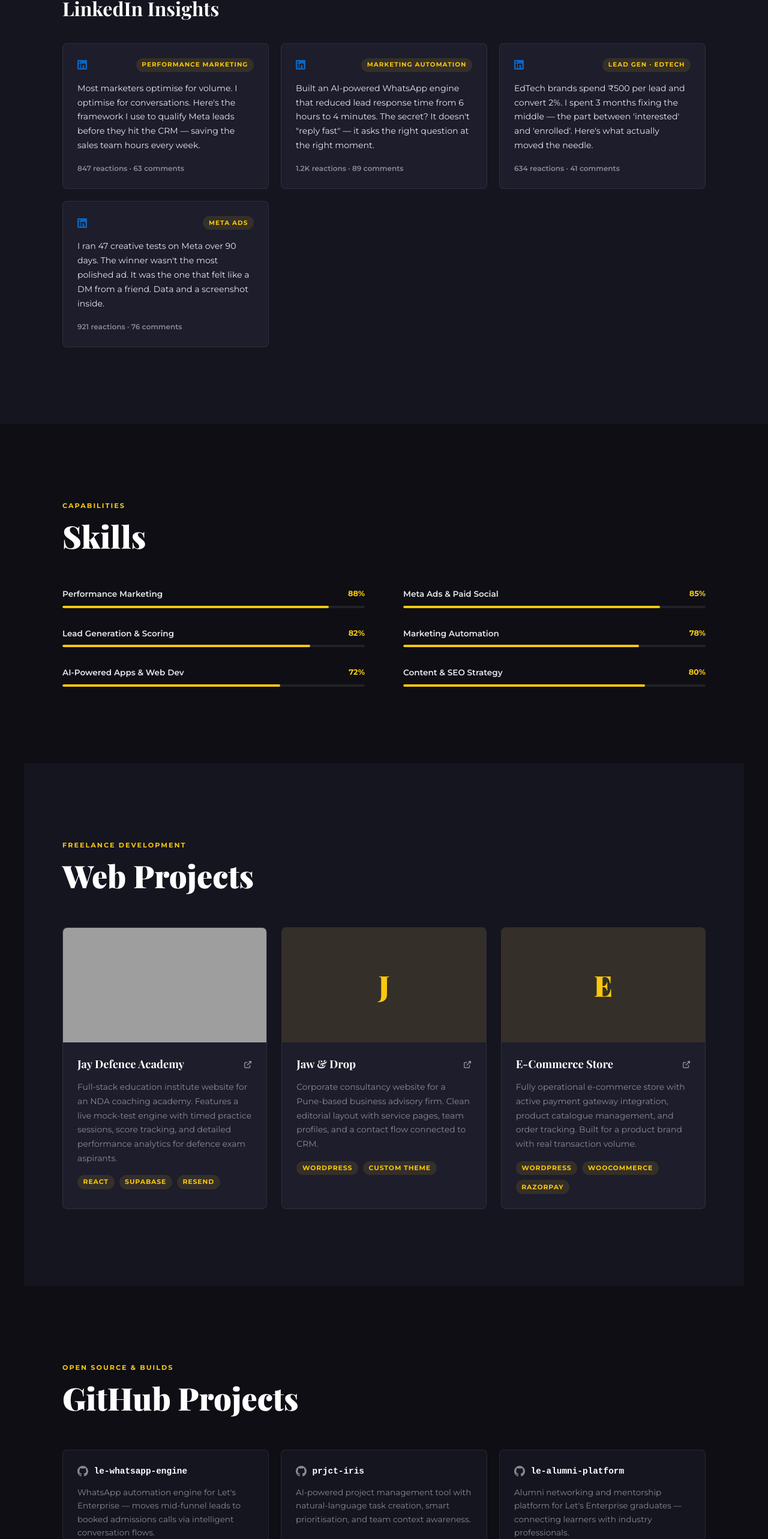
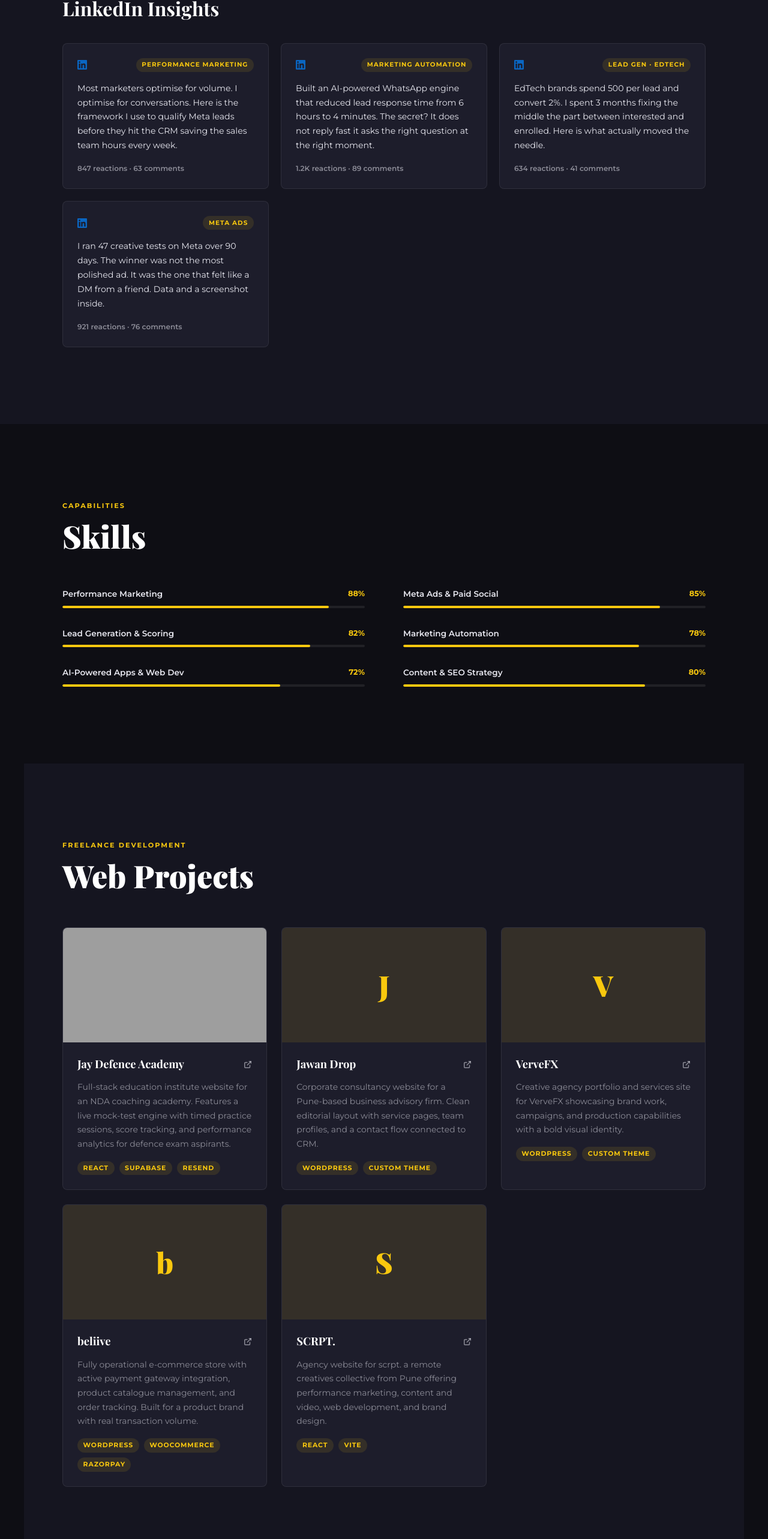
Before and after one commit to jaysahastrabudhe/jay-portfolio, a React (Vite) app: page / in a window 1280 px wide. Shown: the part 3078-5644 px from the top of the page at 60% size. Built offline with nearby package versions, Linux system fonts and the light colour scheme; grey boxes are pictures that could not be loaded; a web font is replaced by a local one.

Commit message:
feat: add all 5 client web projects with correct links
- Jay Defence Academy (jaydefenceacademy.com)
- Jawan Drop (jawandrop.in)
- VerveFX (forestgreen-locust-191432.hostingersite.com)
- beliive (darkred-leopard-153534.hostingersite.com)
- SCRPT. (scrpt.in)

```diff
--- a/src/data/projects.js
+++ b/src/data/projects.js
@@ -29,7 +29,7 @@ export const githubProjects = [
   },
   {
     name: 'marketing-funnel-dashboard',
-    desc: 'Unified analytics dashboard connecting Meta Ads → WhatsApp → Zoho CRM, built on Vite + Vercel + Neon Postgres.',
+    desc: 'Unified analytics dashboard connecting Meta Ads to WhatsApp to Zoho CRM, built on Vite + Vercel + Neon Postgres.',
     lang: 'TypeScript',
     langColor: '#3178c6',
     url: 'https://github.com/jaysahastrabudhe/marketing-funnel-dashboard',
@@ -46,45 +46,59 @@ export const githubProjects = [
 export const webProjects = [
   {
     name: 'Jay Defence Academy',
-    url: 'https://www.jaydefenceacademy.com',
+    url: 'https://jaydefenceacademy.com',
     image: '/screenshot-jda.png',
-    desc: 'Full-stack education institute website for an NDA coaching academy. Features a live mock-test engine with timed practice sessions, score tracking, and detailed performance analytics for defence exam aspirants.',
+    desc: 'Full-stack education institute website for an NDA coaching academy. Features a live mock-test engine with timed practice sessions, score tracking, and performance analytics for defence exam aspirants.',
     tags: ['React', 'Supabase', 'Resend'],
   },
   {
-    name: 'Jaw & Drop',
+    name: 'Jawan Drop',
     url: 'https://jawandrop.in',
     image: null,
     desc: 'Corporate consultancy website for a Pune-based business advisory firm. Clean editorial layout with service pages, team profiles, and a contact flow connected to CRM.',
     tags: ['WordPress', 'Custom Theme'],
   },
   {
-    name: 'E-Commerce Store',
+    name: 'VerveFX',
+    url: 'https://forestgreen-locust-191432.hostingersite.com',
+    image: null,
+    desc: 'Creative agency portfolio and services site for VerveFX showcasing brand work, campaigns, and production capabilities with a bold visual identity.',
+    tags: ['WordPress', 'Custom Theme'],
+  },
+  {
+    name: 'beliive',
     url: 'https://darkred-leopard-153534.hostingersite.com',
     image: null,
     desc: 'Fully operational e-commerce store with active payment gateway integration, product catalogue management, and order tracking. Built for a product brand with real transaction volume.',
     tags: ['WordPress', 'WooCommerce', 'Razorpay'],
   },
+  {
+    name: 'SCRPT.',
+    url: 'https://scrpt.in',
+    image: null,
+    desc: 'Agency website for scrpt. a remote creatives collective from Pune offering performance marketing, content and video, web development, and brand design.',
+    tags: ['React', 'Vite'],
+  },
 ]
 
 export const liPosts = [
   {
-    text: "Most marketers optimise for volume. I optimise for conversations. Here's the framework I use to qualify Meta leads before they hit the CRM — saving the sales team hours every week.",
+    text: "Most marketers optimise for volume. I optimise for conversations. Here is the framework I use to qualify Meta leads before they hit the CRM saving the sales team hours every week.",
     reactions: '847 reactions · 63 comments',
     tag: 'Performance Marketing',
   },
   {
-    text: "Built an AI-powered WhatsApp engine that reduced lead response time from 6 hours to 4 minutes. The secret? It doesn't \"reply fast\" — it asks the right question at the right moment.",
+    text: 'Built an AI-powered WhatsApp engine that reduced lead response time from 6 hours to 4 minutes. The secret? It does not reply fast it asks the right question at the right moment.',
     reactions: '1.2K reactions · 89 comments',
     tag: 'Marketing Automation',
   },
   {
-    text: "EdTech brands spend ₹500 per lead and convert 2%. I spent 3 months fixing the middle — the part between 'interested' and 'enrolled'. Here's what actually moved the needle.",
+    text: 'EdTech brands spend 500 per lead and convert 2%. I spent 3 months fixing the middle the part between interested and enrolled. Here is what actually moved the needle.',
     reactions: '634 reactions · 41 comments',
     tag: 'Lead Gen · EdTech',
   },
   {
-    text: "I ran 47 creative tests on Meta over 90 days. The winner wasn't the most polished ad. It was the one that felt like a DM from a friend. Data and a screenshot inside.",
+    text: 'I ran 47 creative tests on Meta over 90 days. The winner was not the most polished ad. It was the one that felt like a DM from a friend. Data and a screenshot inside.',
     reactions: '921 reactions · 76 comments',
     tag: 'Meta Ads',
   },
```
